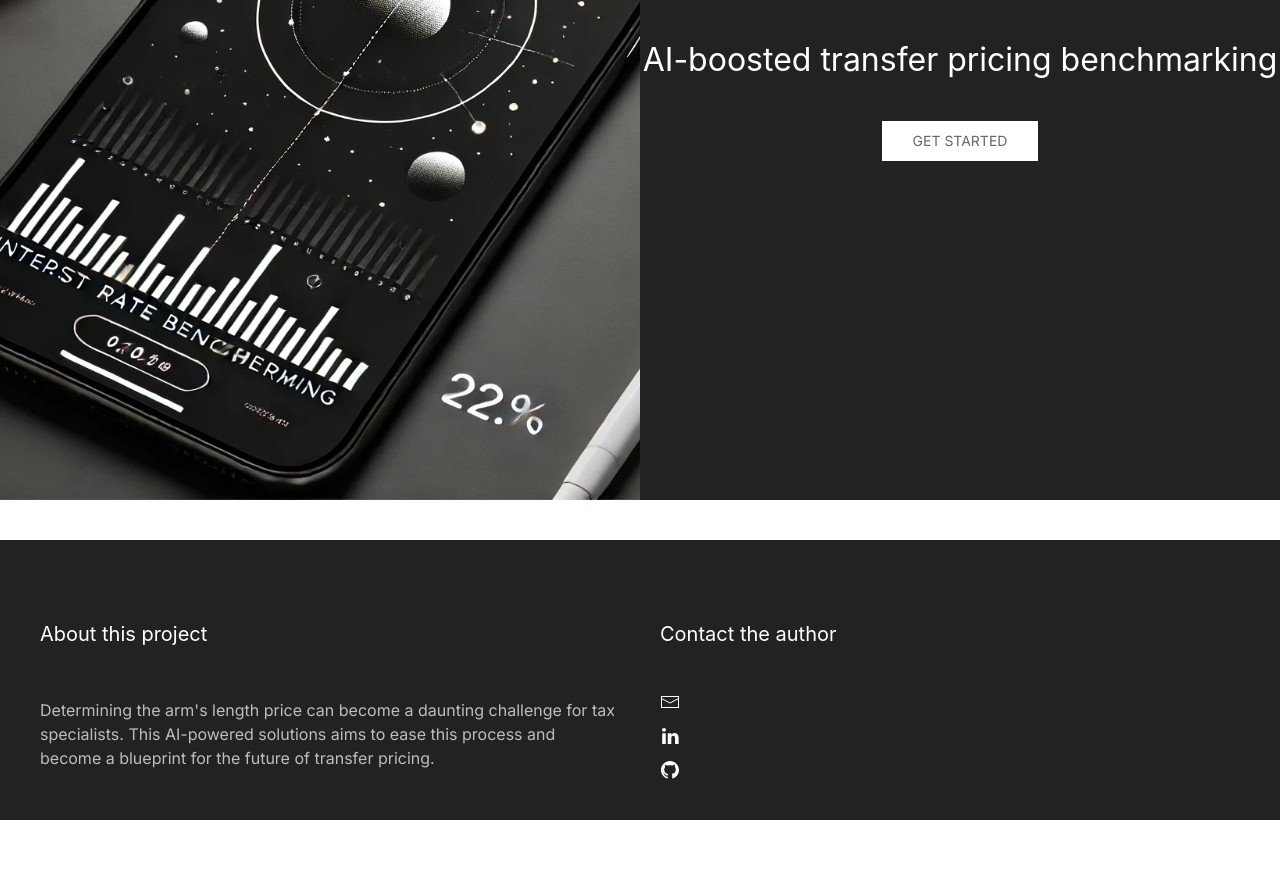
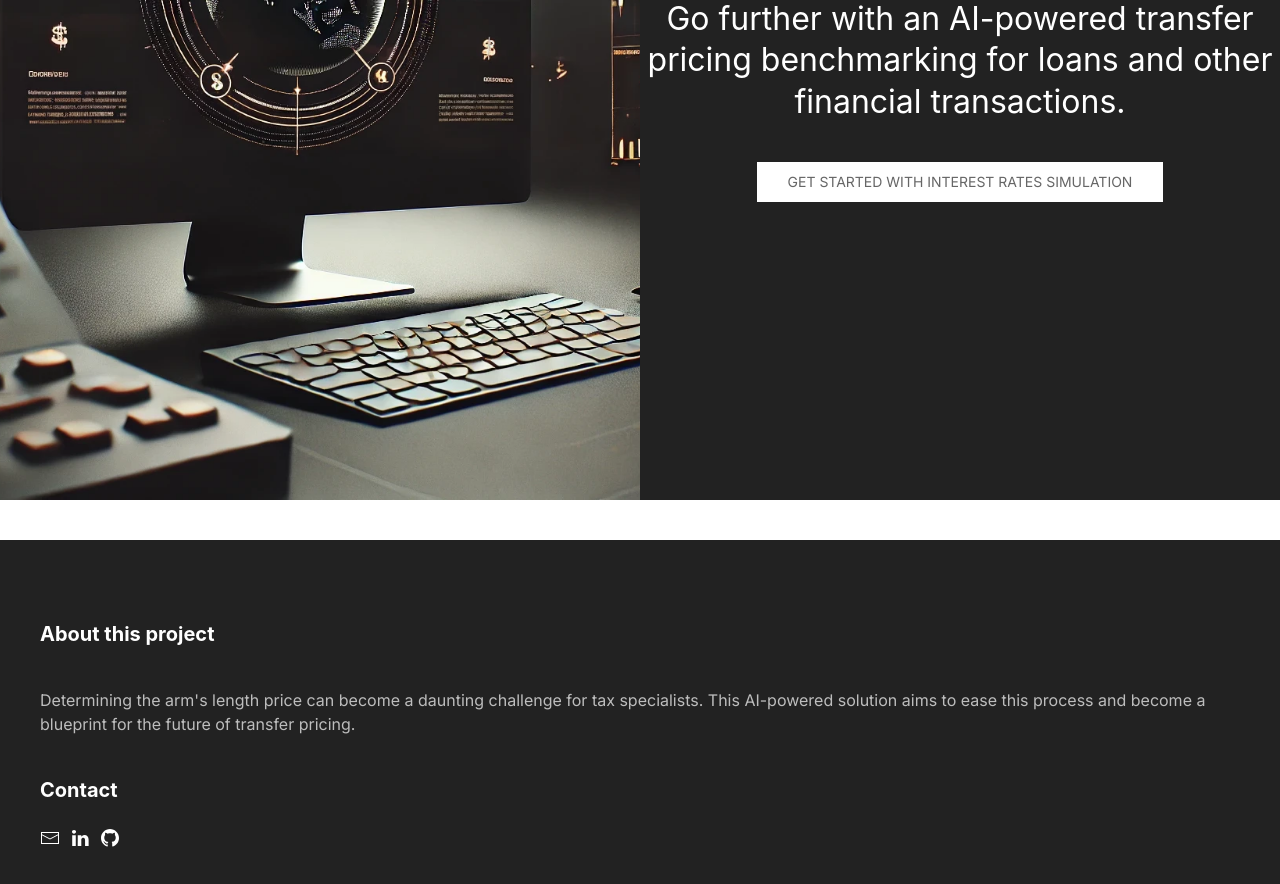
Before and after one commit to erwannlenoach/interest-rate-fe, a Next.js app: page / in a window 1280 px wide. Shown: the part 380-1264 px from the top of the page. Before the commit the page ends 1200 px from the top, so only its background shows below. Built offline with nearby package versions, Linux system fonts and the light colour scheme.

Commit message:
feat/display-of-history

```diff
--- a/app/components/footer/page.js
+++ b/app/components/footer/page.js
@@ -1,50 +1,51 @@
+import React from 'react';
 import "uikit/dist/css/uikit.min.css";
 import "uikit/dist/js/uikit.min.js";
 import "uikit/dist/js/uikit-icons.min.js";
 
 export default function Footer() {
+
       return (
         <footer className="uk-section-secondary uk-light">
-      <div className="uk-container uk-margin-medium-top uk-padding">
+          <div className="uk-container uk-margin-medium-top uk-padding uk-flex uk-flex-center uk-flex-middle" style={{ minHeight: '200px' }}>
             <div
-          className="uk-grid uk-child-width-1-2@s uk-grid-match uk-margin-medium-top"
+              className="uk-grid uk-child-width-2-3@s uk-grid-match uk-margin-medium-top uk-flex uk-flex-center"
               data-uk-grid
             >
               <div>
-            <h4>About this project</h4>
+                <h4 className='uk-text-bold'>About this project</h4>
                 <p>
                   Determining the arm's length price can become a daunting challenge
-              for tax specialists. This AI-powered solutions aims to ease this
+                  for tax specialists. This AI-powered solution aims to ease this
                   process and become a blueprint for the future of transfer pricing.{" "}
                 </p>
               </div>
               <div>
-            <h4>Contact the author</h4>
-            <ul className="uk-list">
-              <li>
-                <a href="mailto:erwann.lenoach@outlook.fr">
+                <h4 className='uk-text-bold'>Contact</h4>
+                <div>
+                  <a
+                    href="mailto:erwann.lenoach@outlook.fr"
+                    className="uk-margin-small-right uk-icon-large"
+                  >
                     <span uk-icon="icon: mail"></span>
                   </a>
-              </li>
-              <li>
                   <a
                     href="https://www.linkedin.com/in/erwann-le-noac-h/"
                     target="_blank"
                     rel="noopener noreferrer"
+                    className="uk-margin-small-right uk-icon-large"
                   >
                     <span uk-icon="icon: linkedin"></span>
                   </a>
-              </li>
-              <li>
                   <a
                     href="https://github.com/erwannlenoach?tab=repositories"
                     target="_blank"
                     rel="noopener noreferrer"
+                    className="uk-margin-small-right uk-icon-large"
                   >
                     <span uk-icon="icon: github"></span>
                   </a>
-              </li>
-            </ul>
+                </div>
               </div>
             </div>
           </div>
--- a/app/components/header/page.js
+++ b/app/components/header/page.js
@@ -24,12 +24,12 @@ export default function Header() {
             </li>
             <li>
               <Link href="/interest_rates" passHref className="uk-text-large">
-                Interest Rates
+                Interest Rate Simulation
               </Link>
             </li>
             <li>
               <Link href="/history" passHref className="uk-text-large">
-                History
+                Loan History
               </Link>
             </li>
           </ul>
--- a/app/home/page.js
+++ b/app/home/page.js
@@ -11,14 +11,14 @@ export default function HomeScreen() {
     >
       <div
         className="uk-background-cover"
-        style={{ backgroundImage: "url('/splashscreen.jpg')" }}
+        style={{ backgroundImage: "url('/image.jpg')" }}
       ></div>
       <div className="uk-flex uk-flex-center uk-flex-middle uk-background-secondary uk-light">
         <div className="uk-text-center">
-          <h2>AI-boosted transfer pricing benchmarking</h2>
+          <h2>Go further with an AI-powered transfer pricing benchmarking for loans and other financial transactions.</h2>
           <Link href="/interest_rates">
             <button className="uk-button uk-button-primary uk-margin-top">
-              Get started
+              Get Started with Interest Rates Simulation
             </button>
           </Link>
         </div>
```
Also changed, not shown: app/history/page.js (+56 -20 lines), public/image.jpg (added), public/splashscreen.jpg (deleted). Lines whose indentation alone changed are shown as unchanged.
